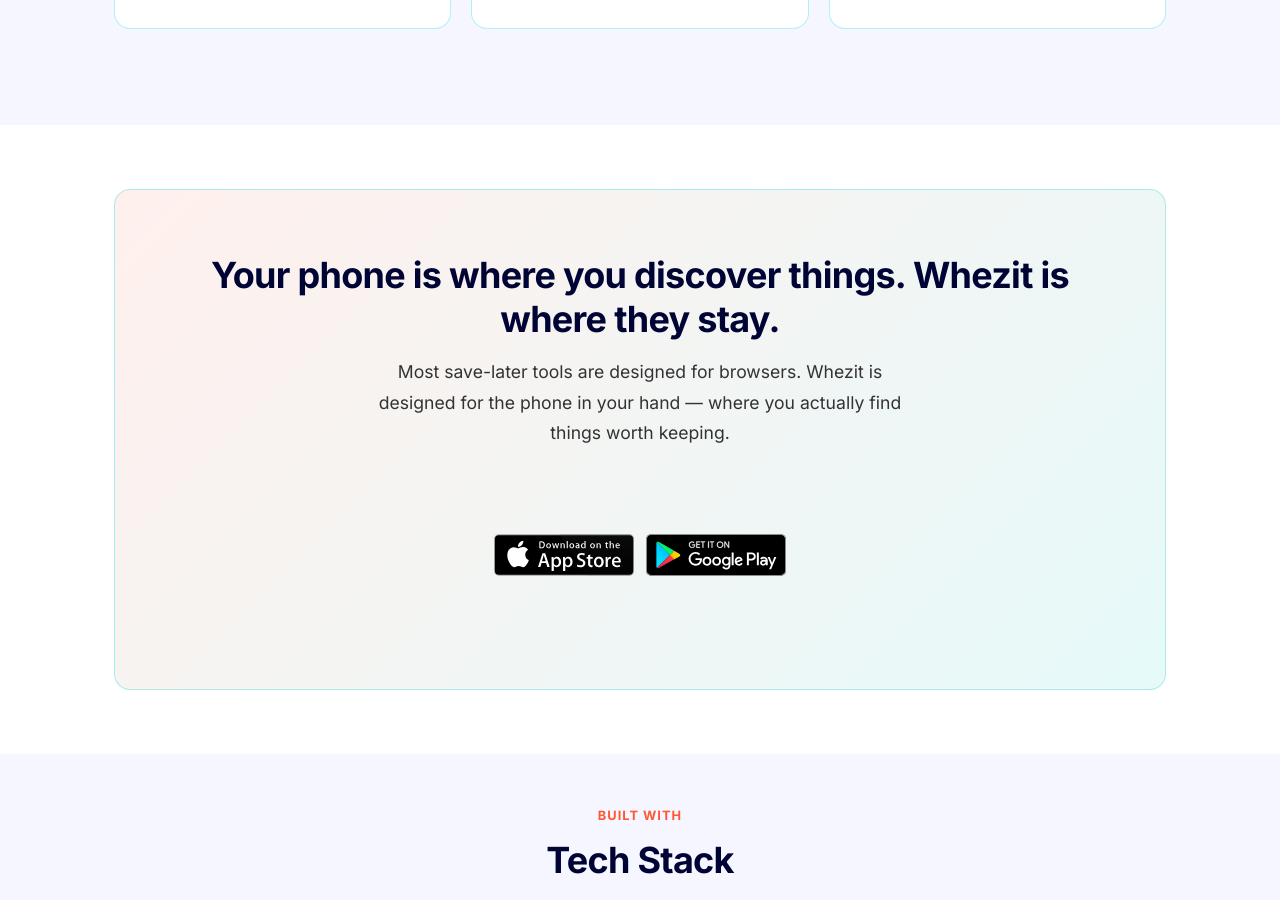
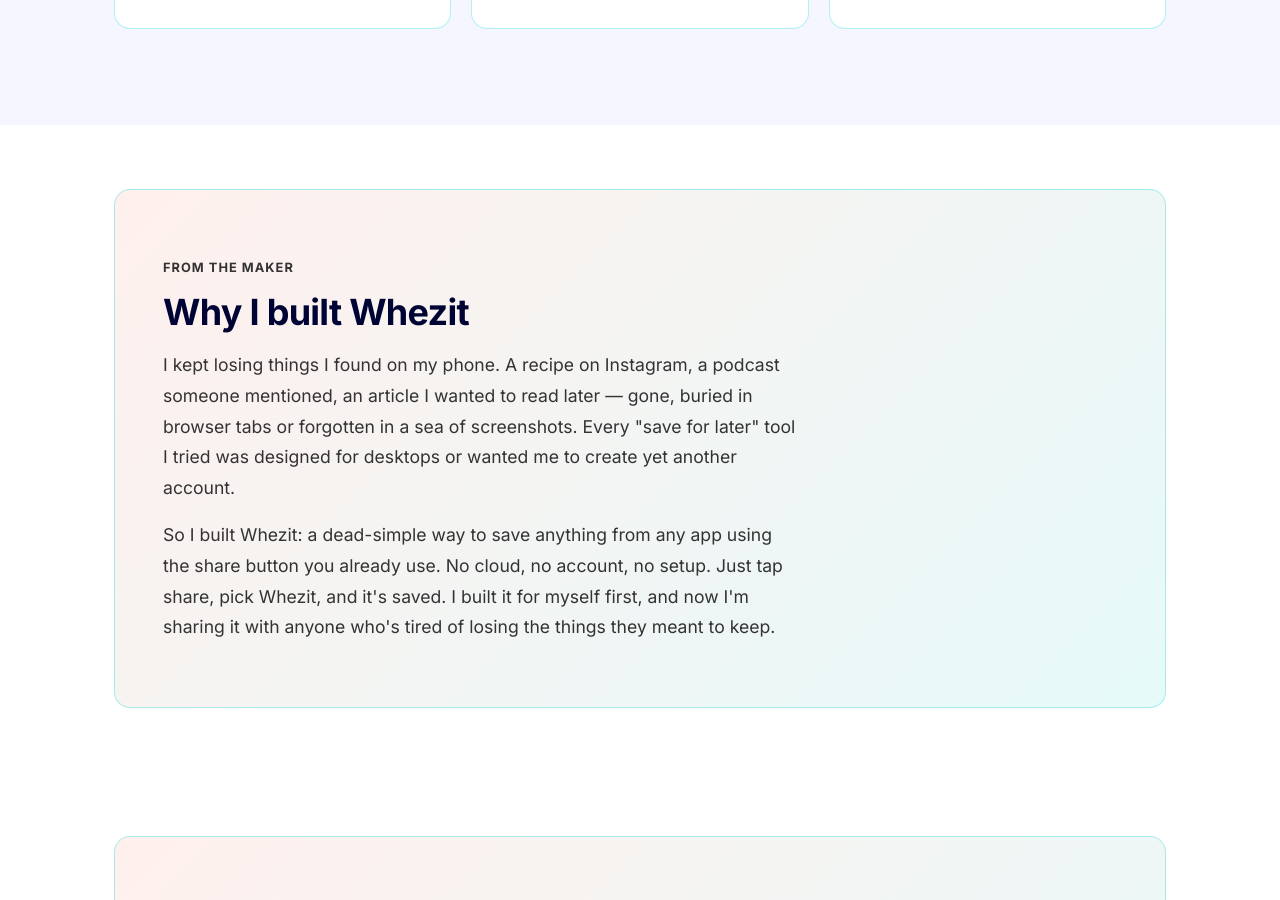
Before and after one commit to esteevanderwalt/whiteorcaoptims, a Jekyll site: the page built from whezit/index.html, in a window 1280 px wide and 900 px high, scrolled down 3886 px. Built offline with Jekyll 4.4.1, drawn with Linux system fonts in a browser that asks for light colours; some of the changed text lies outside the part shown.

Commit message:
founder story

```diff
--- a/whezit/index.html
+++ b/whezit/index.html
@@ -75,12 +75,12 @@
 <!-- Proof Chips -->
 <div class="container">
   <div class="proof-chips">
+    <span class="chip"><i data-lucide="shield"></i> Privacy-focused</span>
     <span class="chip"><i data-lucide="lock"></i> Local-first</span>
-    <span class="chip"><i data-lucide="shield"></i> Privacy-focused</span>
+    <span class="chip"><i data-lucide="circle-check"></i> No account required</span>
+    <span class="chip"><i data-lucide="wifi-off"></i> Works offline</span>
     <span class="chip"><i data-lucide="smartphone"></i> iOS + Android</span>
     <span class="chip"><i data-lucide="share-2"></i> Tap Share to save</span>
-    <span class="chip"><i data-lucide="circle-check"></i> No account required</span>
-    <span class="chip"><i data-lucide="wifi-off"></i> Works offline</span>
   </div>
 </div>
 
@@ -177,6 +177,18 @@
         <h3>Dark mode</h3>
         <p>Follows your system preference. Looks great day and night.</p>
       </div>
+    </div>
+  </div>
+</section>
+
+<!-- ===== FOUNDER STORY ===== -->
+<section class="section--sm">
+  <div class="container">
+    <div class="callout" style="text-align: left;">
+      <span class="section-header__label" style="color: var(--callout-text-sub);">From the maker</span>
+      <h2>Why I built Whezit</h2>
+      <p style="max-width: 640px; margin: 0 0 16px;">I kept losing things I found on my phone. A recipe on Instagram, a podcast someone mentioned, an article I wanted to read later — gone, buried in browser tabs or forgotten in a sea of screenshots. Every "save for later" tool I tried was designed for desktops or wanted me to create yet another account.</p>
+      <p style="max-width: 640px; margin: 0;">So I built Whezit: a dead-simple way to save anything from any app using the share button you already use. No cloud, no account, no setup. Just tap share, pick Whezit, and it's saved. I built it for myself first, and now I'm sharing it with anyone who's tired of losing the things they meant to keep.</p>
     </div>
   </div>
 </section>
```
Also changed, not shown: .claude/settings.local.json, 9 other files.
